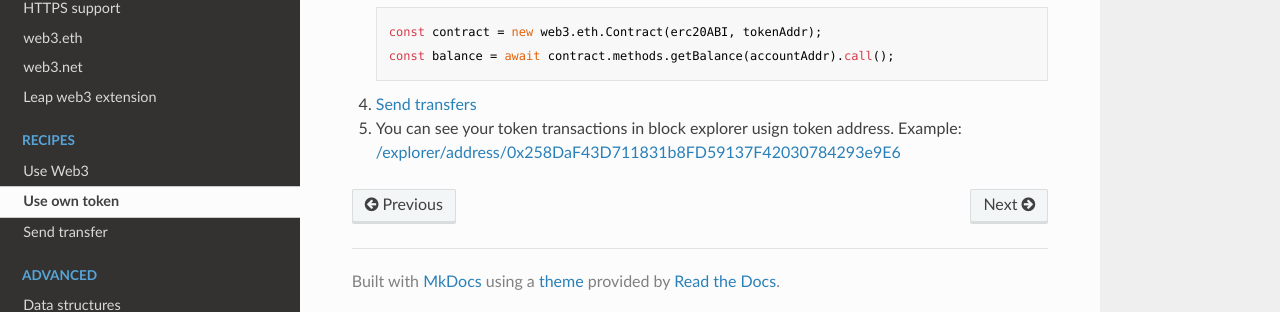
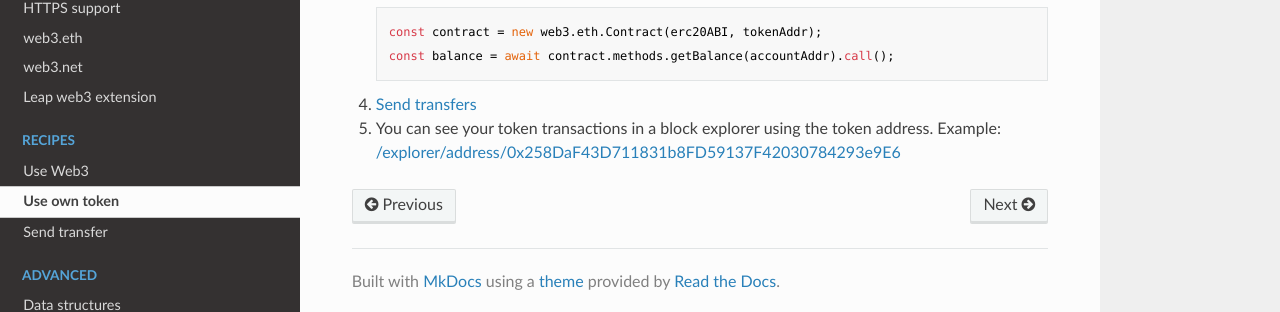
Before and after one commit to leapdao/docs, an MkDocs documentation site: the page built from docs/recipes/own-token.md, in a window 1280 px wide. Shown: the part 274-586 px from the top of the page. Built offline with MkDocs 1.6.1, drawn with Linux system fonts in a browser that asks for light colours; nearby versions of some CDN libraries; old or Windows-style settings are respelled for this version of MkDocs.

Commit message:
Update docs/recipes/own-token.md
Co-Authored-By: sunify <isuntc@gmail.com>

```diff
--- a/docs/recipes/own-token.md
+++ b/docs/recipes/own-token.md
@@ -15,4 +15,4 @@ title: Use own token
 
 4. [Send transfers](send-transfer.md)
 
-5. You can see your token transactions in block explorer usign token address. Example: [/explorer/address/0x258DaF43D711831b8FD59137F42030784293e9E6](https://bridge-dev.leapdao.org/explorer/address/0x258DaF43D711831b8FD59137F42030784293e9E6)
+5. You can see your token transactions in a block explorer using the token address. Example: [/explorer/address/0x258DaF43D711831b8FD59137F42030784293e9E6](https://bridge-dev.leapdao.org/explorer/address/0x258DaF43D711831b8FD59137F42030784293e9E6)
```
